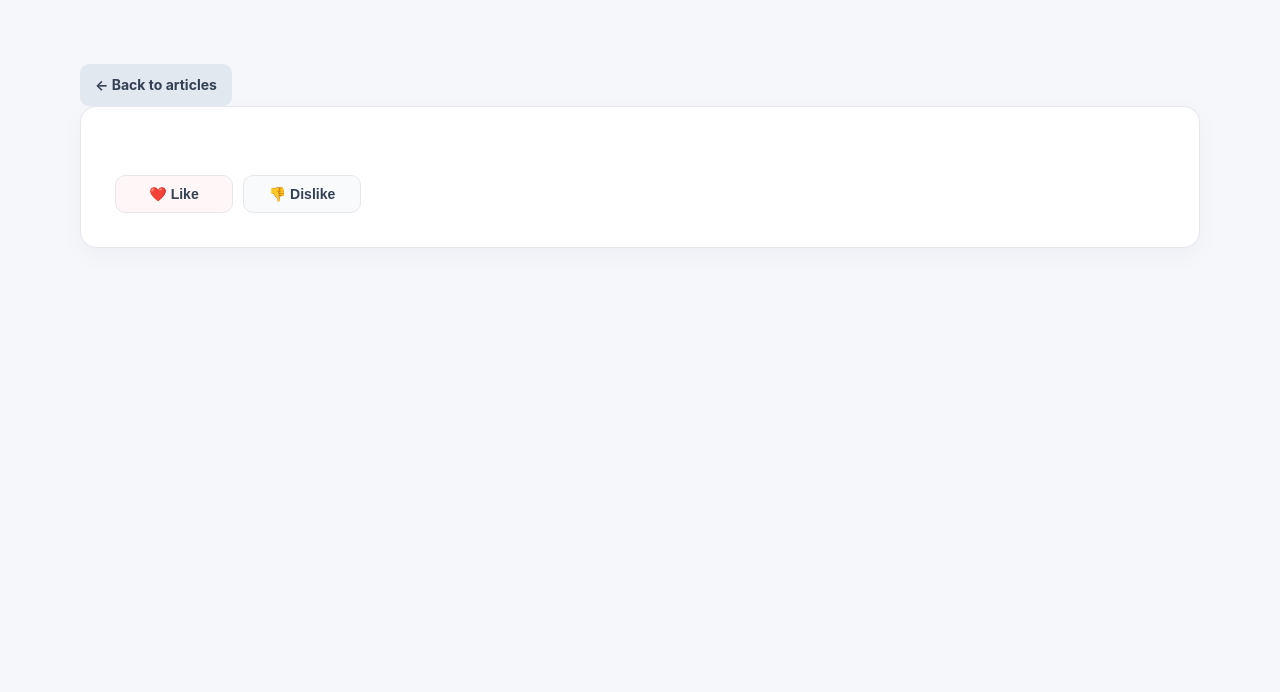
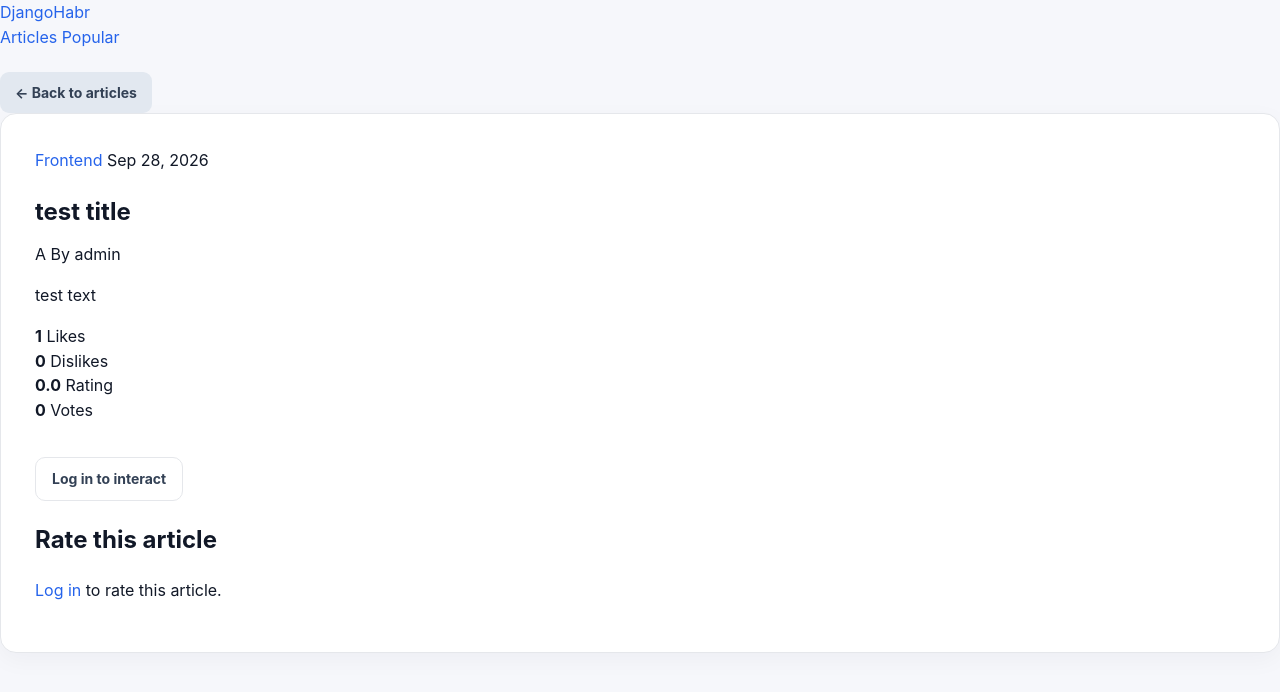
Before and after one commit to RuslanSharifov/Djanog-habr, a Django app: page /article/1/ in a window 1280 px wide. Shown: the top 692 px of the page. Run offline with Django 5.2, Linux system fonts and the light colour scheme; data comes from the database, SQL or seed files in the repository; data that the repository does not hold is empty.

Commit message:
Complete article detail, interactions, roles and moderation

```diff
--- a/articles/templates/articles/article_detail.html
+++ b/articles/templates/articles/article_detail.html
@@ -4,24 +4,155 @@
 <head>
     <meta charset="UTF-8">
     <meta name="viewport" content="width=device-width, initial-scale=1.0">
-    <title>Article - DjangoHabr</title>
+    <title>{{ article.title }} - DjangoHabr</title>
+    <link rel="stylesheet" href="{% static 'css/global.css' %}">
     <link rel="stylesheet" href="{% static 'css/article_detail.css' %}">
 </head>
 <body>
-<main class="page-container">
+<header class="site-header">
+    <div class="header-inner">
+        <a class="brand" href="{% url 'home' %}">DjangoHabr</a>
+
+        <nav class="detail-nav">
+            <a href="{% url 'home' %}">Articles</a>
+            <a href="{% url 'popular' %}">Popular</a>
+            {% if user.is_authenticated %}
+                <a href="{% url 'favorites' %}">Favorites</a>
+            {% endif %}
+            {% if user.is_authenticated and user.is_superuser or user.is_authenticated and user.groups.all %}
+                <a href="{% url 'admin_dashboard' %}">Management</a>
+            {% endif %}
+        </nav>
+    </div>
+</header>
+
+<main class="detail-container">
     <a class="back-link" href="{% url 'home' %}">← Back to articles</a>
-    <section class="article-detail">
+
+    {% if messages %}
+        <div class="messages">
+            {% for message in messages %}
+                <div class="message {{ message.tags }}">{{ message }}</div>
+            {% endfor %}
+        </div>
+    {% endif %}
+
+    {% if not article.is_published %}
+        <div class="pending-banner">
+            This article is not published yet. It is waiting for admin approval.
+        </div>
+    {% endif %}
+
+    <article class="article-detail">
+        {% if article.image %}
+            <div class="article-cover">
+                <img src="{{ article.image.url }}" alt="{{ article.title }}">
+            </div>
+        {% endif %}
+
+        <div class="article-header">
+            <div class="article-meta">
+                <a href="{% url 'category_articles' article.category.id %}">
+                    {{ article.category.name }}
+                </a>
+                <span>{{ article.created_at|date:"M d, Y" }}</span>
+            </div>
+
+            <h1>{{ article.title }}</h1>
+
+            <div class="article-author">
+                <span class="author-avatar">
+                    {{ article.author.username|first|upper }}
+                </span>
+                <span>By {{ article.author.username }}</span>
+            </div>
+        </div>
+
+        <div class="article-body">
+            {{ article.text|linebreaks }}
+        </div>
+
+        <div class="article-stats">
+            <div>
+                <strong>{{ article.like_count|default:0 }}</strong>
+                <span>Likes</span>
+            </div>
+            <div>
+                <strong>{{ article.dislike_count|default:0 }}</strong>
+                <span>Dislikes</span>
+            </div>
+            <div>
+                <strong>{{ article.average_rating|default:0|floatformat:1 }}</strong>
+                <span>Rating</span>
+            </div>
+            <div>
+                <strong>{{ article.rating_count|default:0 }}</strong>
+                <span>Votes</span>
+            </div>
+        </div>
+
+        {% if article.is_published %}
             <div class="article-actions">
+                {% if user.is_authenticated %}
                     <form method="post" action="{% url 'article_like' article.id %}">
                         {% csrf_token %}
-                <button type="submit" class="action-button like-button">❤️ Like</button>
+                        <button type="submit" class="action-button like-button {% if user_liked %}active{% endif %}">
+                            {% if user_liked %}♥ Liked{% else %}♡ Like{% endif %}
+                        </button>
                     </form>
+
                     <form method="post" action="{% url 'article_dislike' article.id %}">
                         {% csrf_token %}
-                <button type="submit" class="action-button dislike-button">👎 Dislike</button>
+                        <button type="submit" class="action-button dislike-button {% if user_disliked %}active{% endif %}">
+                            {% if user_disliked %}👎 Disliked{% else %}👎 Dislike{% endif %}
+                        </button>
+                    </form>
+
+                    <form method="post" action="{% url 'article_favorite' article.id %}">
+                        {% csrf_token %}
+                        <button type="submit" class="action-button favorite-button {% if user_favorite %}active{% endif %}">
+                            {% if user_favorite %}★ Saved{% else %}☆ Save{% endif %}
+                        </button>
+                    </form>
+                {% else %}
+                    <a class="action-button" href="{% url 'login' %}?next={{ request.path }}">Log in to interact</a>
+                {% endif %}
+            </div>
+
+            <section class="rating-section">
+                <h2>Rate this article</h2>
+                {% if user.is_authenticated %}
+                    <form method="post" action="{% url 'article_rate' article.id %}" class="rating-form">
+                        {% csrf_token %}
+                        {% for value in "12345" %}
+                            <button
+                                type="submit"
+                                name="value"
+                                value="{{ value }}"
+                                class="rating-star {% if user_rating|stringformat:'s' == value %}selected{% endif %}"
+                                aria-label="Rate {{ value }} out of 5"
+                            >★</button>
+                        {% endfor %}
+                    </form>
+                    {% if user_rating %}
+                        <p>Your rating: {{ user_rating }}/5</p>
+                    {% endif %}
+                {% else %}
+                    <p><a href="{% url 'login' %}?next={{ request.path }}">Log in</a> to rate this article.</p>
+                {% endif %}
+            </section>
+        {% endif %}
+
+        {% if user.is_authenticated and user == article.author %}
+            <div class="owner-actions">
+                <a class="secondary-button" href="{% url 'article_edit' article.id %}">Edit article</a>
+                <form method="post" action="{% url 'article_delete' article.id %}">
+                    {% csrf_token %}
+                    <button type="submit" class="danger-button">Delete</button>
                 </form>
             </div>
-    </section>
+        {% endif %}
+    </article>
 </main>
 </body>
 </html>
```
Lines whose indentation alone changed are shown as unchanged.
